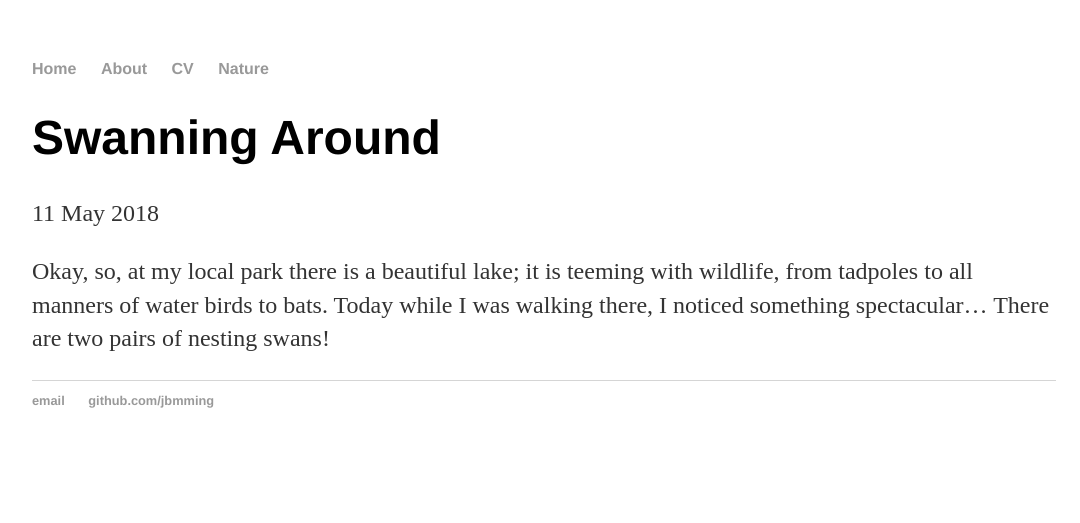
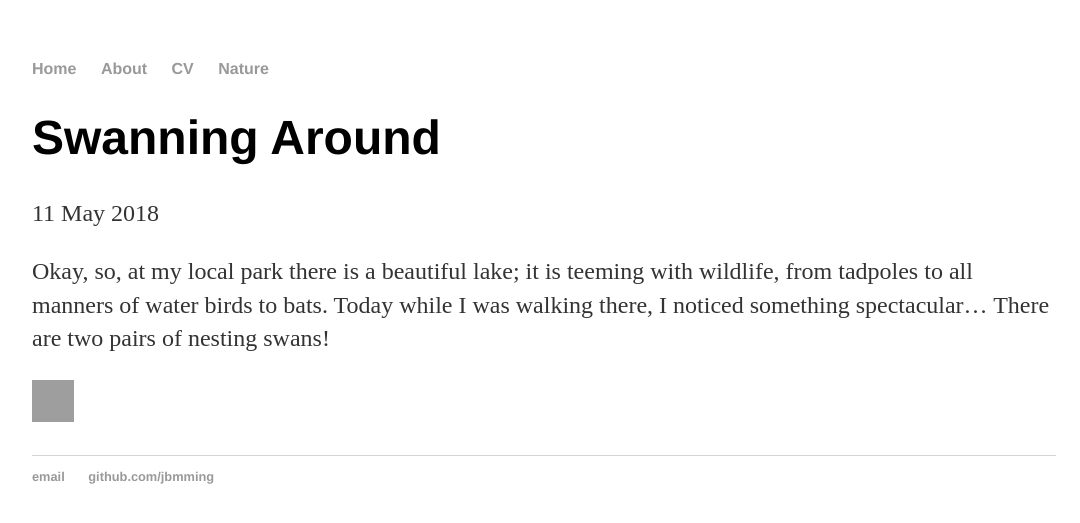
Before and after one commit to JBProgramming/JBProgramming.github.io, a Jekyll site: the page built from _posts/2018-05-11-a-trip-to-roundhay.md, in a window 1280 px wide. Shown: the top 523 px of the page, without its empty margins (96-1176 px from the left). Built offline with Jekyll 4.4.1, drawn with Linux system fonts in a browser that asks for light colours.

Commit message:
Update 2018-05-11-a-trip-to-roundhay.md

```diff
--- a/_posts/2018-05-11-a-trip-to-roundhay.md
+++ b/_posts/2018-05-11-a-trip-to-roundhay.md
@@ -4,3 +4,5 @@ title: "Swanning Around"
 ---
 
 Okay, so, at my local park there is a beautiful lake; it is teeming with wildlife, from tadpoles to all manners of water birds to bats.   Today while I was walking there, I noticed something spectacular...  There are two pairs of nesting swans!
+
+<img src="https://jbprogramming.github.io/images/cow.JPG" height="42" width="42">
```
